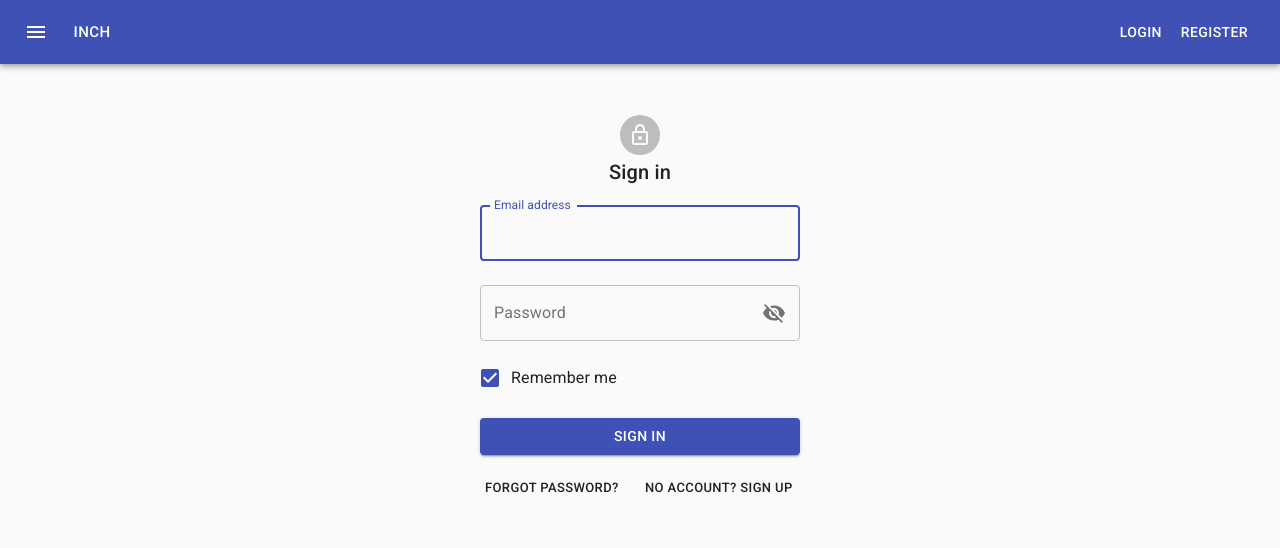
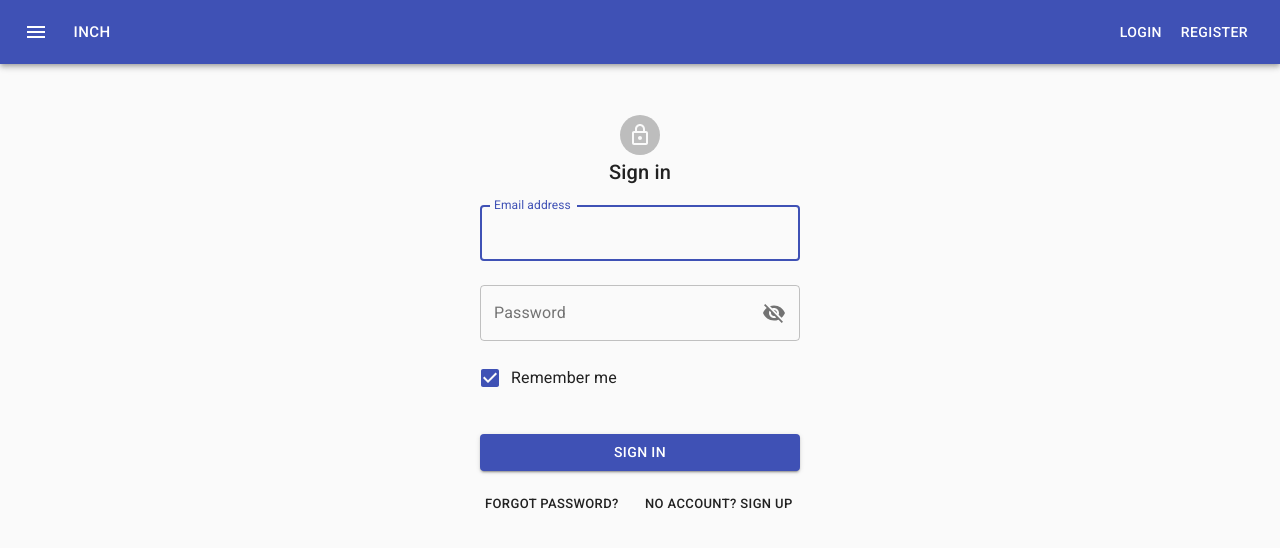
Before and after one commit to officefish/inch, a React (Create React App) app in the folder client/: page /login in a window 1280 px wide. Shown: the top 548 px of the page. Built offline with nearby package versions, Linux system fonts and the light colour scheme.

Commit message:
form decomposition in progress

```diff
--- a/client/src/ui/inch/form/LoginForm.jsx
+++ b/client/src/ui/inch/form/LoginForm.jsx
@@ -22,6 +22,7 @@ import Visibility from '@material-ui/icons/Visibility';
 import VisibilityOff from '@material-ui/icons/VisibilityOff';
 import NavLink from "../link/NavLink"
 
+import FormGrid from '../grid/FormGrid';
 
 const useStyles = makeStyles(theme => ({
     container: {
@@ -62,15 +63,9 @@ const LoginForm = (props) => {
     } = props
 
     const [values, setValues] = useState({
-        password: '',
         showPassword: false,
         needRemember:true
-
     });
-
-    const handleChange = (prop) => (event) => {
-        setValues({ ...values, [prop]: event.target.value });
-    };
 
     const handleClickShowPassword = () => {
         setValues({
@@ -110,8 +105,10 @@ const LoginForm = (props) => {
             </Typography>
             <Box
             className={classes.form}>
-            <Grid container direction={"column"} spacing={2}>
-                <Grid item>
+            <FormGrid
+            direction={"column"}
+            spacing={2}>
+                <>
                     <TextField
                         margin="normal"
                         fullWidth
@@ -127,8 +124,8 @@ const LoginForm = (props) => {
                     <Typography variant="inherit" color="textSecondary">
                         {errors.email?.message}
                     </Typography>
-                </Grid>
-                <Grid item>
+                </>
+                <>
                     <FormControl fullWidth variant="outlined">
                         <InputLabel htmlFor="outlined-adornment-password">Password</InputLabel>
                         <OutlinedInput
@@ -155,8 +152,7 @@ const LoginForm = (props) => {
                     <Typography variant="inherit" color="textSecondary">
                         {errors.password?.message}
                     </Typography>
-                </Grid>
-                <Grid item>
+                </>
                     <FormControlLabel
                     control={<Checkbox
                         checked={values.needRemember}
@@ -164,17 +160,13 @@ const LoginForm = (props) => {
                         color="primary" />}
                     label={locale.needRemember}
                 />
-                </Grid>
                 {message && (
-                    <Grid item>
                     <Typography
                     variant="inherit"
                     color="secondary">
                         {message}
                     </Typography>
-                    </Grid>
                 )}
-                <Grid item>
                 <Button
                     fullWidth
                     color="primary"
@@ -184,8 +176,6 @@ const LoginForm = (props) => {
                     className={classes.button}>
                     {locale.signin}
                 </Button>
-                </Grid>
-                <Grid item>
                 <Grid container>
                     <Grid item xs>
                         <NavLink
@@ -204,8 +194,7 @@ const LoginForm = (props) => {
                         </NavLink>
                     </Grid>
                 </Grid>
-                </Grid>
-            </Grid>
+            </FormGrid>
         </Box>
     </Box>
     )
--- /dev/null
+++ b/client/src/ui/inch/grid/FormGrid.jsx
@@ -0,0 +1,30 @@
+import PropTypes from 'prop-types';
+import Grid from "@material-ui/core/Grid";
+
+const FormGrid = ({children, ...props}) => {
+
+    const {
+        direction,
+        spacing
+    } = props
+
+    return <Grid
+    container
+    direction={direction}
+    spacing={spacing}
+    >
+        {children
+            .map((child, index) => <Grid
+                item
+                key={index}>
+                    {child
+            }</Grid>)
+        }
+    </Grid>
+}
+export default FormGrid
+
+FormGrid.propTypes = {
+    direction:PropTypes.string,
+    spacing:PropTypes.number
+}
```
Lines whose indentation alone changed are shown as unchanged.
